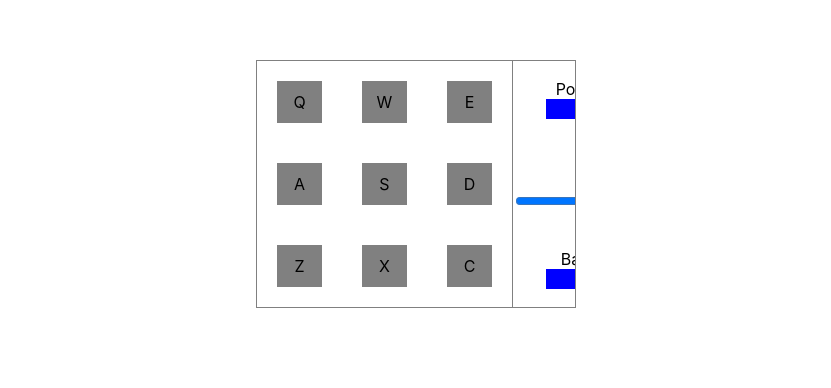
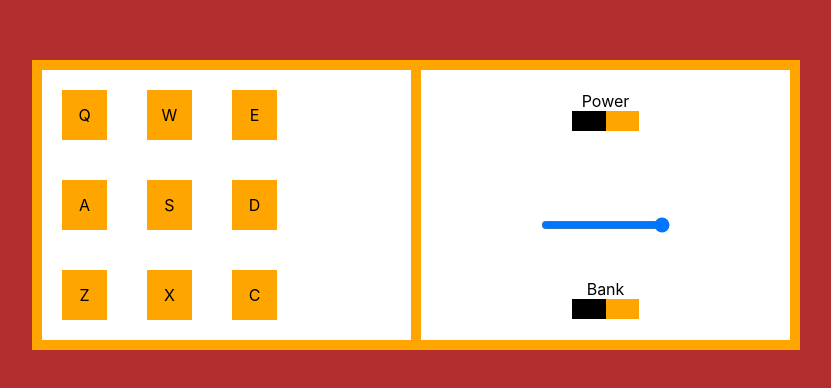
Before and after one commit to titanic00/drum-machine, a React (Create React App) app: page / in a window 1280 px wide. Shown: the part 240-628 px from the top of the page, without its empty margins (224-1055 px from the left). Built offline with nearby package versions, Linux system fonts and the light colour scheme.

Commit message:
changed sound playback

```diff
--- a/src/Components/App/App.css
+++ b/src/Components/App/App.css
@@ -1,21 +1,23 @@
 #container {
     display: flex;
-    border: 1px solid gray;
+    border: 10px solid orange;
     margin: 0 auto;
     position: relative;
     top: 300px;
     box-sizing: border-box;
     overflow: auto;
     width: 25%;
+    background-color: white;
 }
 
 #current-sound {
-    background-color: grey;
+    background-color: orange;
+    color: white;
 }
 
 .toggle {
     text-align: center;
-    background-color: black;
+    background-color: orange;
     height: 20px;
     width: 50%;
     font-size: 1px;
@@ -23,10 +25,10 @@
 }
 
 .toggle-button {
-    background-color: blue;
+    background-color: black;
     width: 50%;
     height: 100%;
-    color: blue;
+    color: black;
 }
 
 .text-and-toggle {
@@ -34,9 +36,28 @@
 }
 
 #toggle-container {
-    border-left: 1px solid grey;
+    border-left: 10px solid orange;
     width: 100%;
     display: grid;
     justify-content: center;
     align-items: center;
 }
+
+#range {
+    color: brown;
+}
+
+@media only screen and (min-width: 250px) and (max-width: 600px) {
+    #container {
+        width: 100%;
+    }
+}
+
+@media only screen and (min-width: 700px) and (max-width: 1300px) {
+    .drum-button {
+        width: 45px;
+    }
+    #container {
+        width: 60%;
+    }
+}
--- a/src/Components/App/App.js
+++ b/src/Components/App/App.js
@@ -43,9 +43,9 @@ function App() {
             <div className="toggle-button" onClick={handleClick} style={{float: isPowerOff ? "left" : "right"}}>p</div>
           </div>
         </div>
-        <div id="current-sound">{currentSound}</div>
+        <div id="current-sound"><span className="text">{currentSound}</span></div>
         <div id="change-volume" onChange={handleChange}>
-          <input type="range" min="0" max="1" step="0.01" />
+          <input id="range" type="range" min="0" max="1" step="0.01" />
         </div>
         <div className="text-and-toggle">
           <span className="text">Bank</span>
--- a/src/Components/Drum/Drum.css
+++ b/src/Components/Drum/Drum.css
@@ -1,6 +1,6 @@
 .drum-button {
-    border: 1px solid grey;
-    background-color: grey;
+    border: 5px solid orange;
+    background-color: orange;
     height: 10%;
     width: 45px;
     text-align: center;
@@ -13,3 +13,19 @@
 .drum-buttons {
     display: flex;
 }
+
+#drum-container {
+    width: 100%;
+}
+
+@media only screen and (min-width: 250px) and (max-width: 600px) {
+    .drum-button {
+        width: 25px;
+    }
+}
+
+@media only screen and (min-width: 700px) and (max-width: 1300px) {
+    .drum-button {
+        width: 45px;
+    }
+}
--- a/src/Components/Drum/Drum.js
+++ b/src/Components/Drum/Drum.js
@@ -3,67 +3,87 @@ import "./Drum.css";
 import { sounds } from "./sounds";
 import { sounds_bank } from "./sounds";
 
-const sound = new Audio();
+export function Drum(props) {
+  const handleClick = (event) => {
+    if (!props.powerCheck) {
+      return;
+    }
+    else if (props.bank) {
+      const elementId = event.target.children[0].id;
+      const audio = event.target.children[`${elementId}`];
+      audio.src = sounds_bank[`${elementId}`].sound;
+      props.currentSound(sounds_bank[`${elementId}`].id);
+      audio.volume = props.volume;
+      audio.play();
+    } else {
+      const elementId = event.target.children[0].id;
+      const audio = event.target.children[`${elementId}`];
+      audio.src = sounds[`${elementId}`].sound;
+      props.currentSound(sounds[`${elementId}`].id);
+      audio.volume = props.volume;
+      audio.play();
+    }
+  };
 
-export function Drum(props) {
-  const handlePress = (event) => {
+  const handleKeyboard = (event) => {
     if (props.bank) {
-      sound.src = sounds_bank[event.key].sound;
-      sound.id = sounds_bank[event.key].id;
-      props.currentSound(sounds_bank[event.key].id);
+      const elementId = event.key;
+      const audio = document.getElementById(`${elementId}`);
+      audio.src = sounds_bank[`${elementId}`].sound;
+      props.currentSound(sounds_bank[`${elementId}`].id);
+      audio.volume = props.volume;
+      audio.play();
     } else {
-      sound.src = sounds[event.key].sound;
-      sound.id = sounds[event.key].id;
-      props.currentSound(sounds[event.key].id);
+      const elementId = event.key;
+      const audio = document.getElementById(`${elementId}`);
+      audio.src = sounds[`${elementId}`].sound;
+      props.currentSound(sounds[`${elementId}`].id);
+      audio.volume = props.volume;
+      audio.play();
     }
-
-    sound.volume = props.volume;
-    sound.pause();
-
-    sound.play();
   };
 
   useEffect(() => {
-    if (props.powerCheck) window.addEventListener("keydown", handlePress);
+    if (props.powerCheck) document.addEventListener("keydown", handleKeyboard);
 
     return function cleanup() {
-      window.removeEventListener("keydown", handlePress);
+      document.removeEventListener("keydown", handleKeyboard);
     };
   });
 
   return (
     <div id="drum-container">
       <div className="drum-buttons">
-        <div className="drum-button" id="Heater 1">
-          Q
+        <div className="drum-button" id="Heater 1" onClick={handleClick}>
+          Q<audio id="q"></audio>
         </div>
-        <div className="drum-button" id="Heater 2">
-          W
+        <div className="drum-button" id="Heater 2" onClick={handleClick}>
+          W<audio id="w"></audio>
         </div>
-        <div className="drum-button" id="Heater 3">
-          E
+        <div className="drum-button" id="Heater 3" onClick={handleClick}>
+          E<audio id="e"></audio>
         </div>
       </div>
       <div className="drum-buttons">
-        <div className="drum-button" id="Heater 4">
-          A
+        <div className="drum-button" id="Heater 4" onClick={handleClick}>
+          A<audio id="a"></audio>
         </div>
-        <div className="drum-button" id="Clap">
-          S
+        <div className="drum-button" id="Clap" onClick={handleClick}>
+          S<audio id="s"></audio>
         </div>
-        <div className="drum-button" id="Open HH">
-          D
+        <div className="drum-button" id="Open HH" onClick={handleClick}>
+          D<audio id="d"></audio>
         </div>
       </div>
       <div className="drum-buttons">
-        <div className="drum-button" id="Kick n' Hat">
-          Z
+        <div className="drum-button" id="Kick n' Hat" onClick={handleClick}>
+          Z<audio id="z"></audio>
         </div>
-        <div className="drum-button" id="Kick">
-          X
+        <div className="drum-button" id="Kick" onClick={handleClick}>
+          X<audio id="x"></audio>
         </div>
-        <div className="drum-button" id="Closed HH">
-          C
+        <div className="drum-button" id="Closed HH" onClick={handleClick}>
+          C<audio id="c"></audio>
         </div>
       </div>
     </div>
--- a/src/index.css
+++ b/src/index.css
@@ -1,13 +1,11 @@
 body {
-  margin: 0;
-  font-family: -apple-system, BlinkMacSystemFont, 'Segoe UI', 'Roboto', 'Oxygen',
-    'Ubuntu', 'Cantarell', 'Fira Sans', 'Droid Sans', 'Helvetica Neue',
-    sans-serif;
-  -webkit-font-smoothing: antialiased;
-  -moz-osx-font-smoothing: grayscale;
+    margin: 0;
+    font-family: -apple-system, BlinkMacSystemFont, 'Segoe UI', 'Roboto', 'Oxygen', 'Ubuntu', 'Cantarell', 'Fira Sans', 'Droid Sans', 'Helvetica Neue', sans-serif;
+    -webkit-font-smoothing: antialiased;
+    -moz-osx-font-smoothing: grayscale;
+    background-color: rgb(179, 47, 47);
 }
 
 code {
-  font-family: source-code-pro, Menlo, Monaco, Consolas, 'Courier New',
-    monospace;
+    font-family: source-code-pro, Menlo, Monaco, Consolas, 'Courier New', monospace;
 }
```
